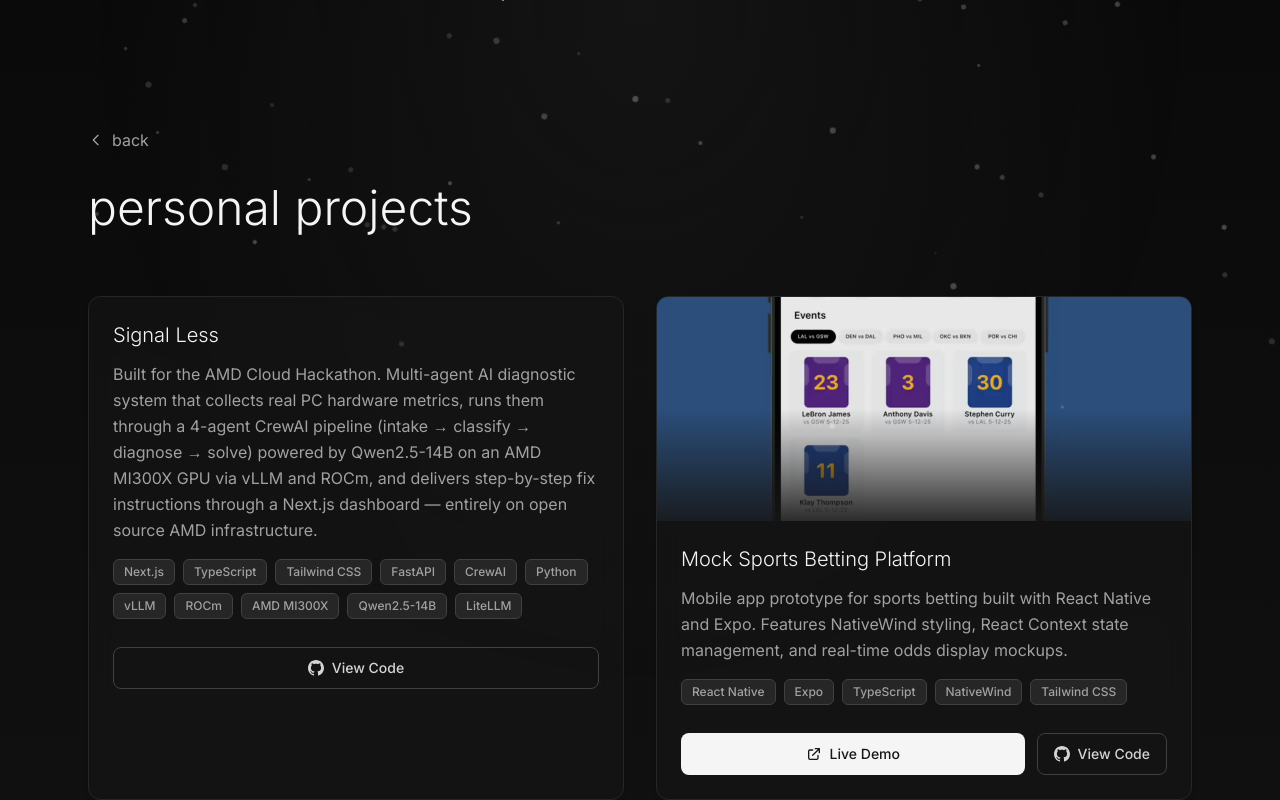
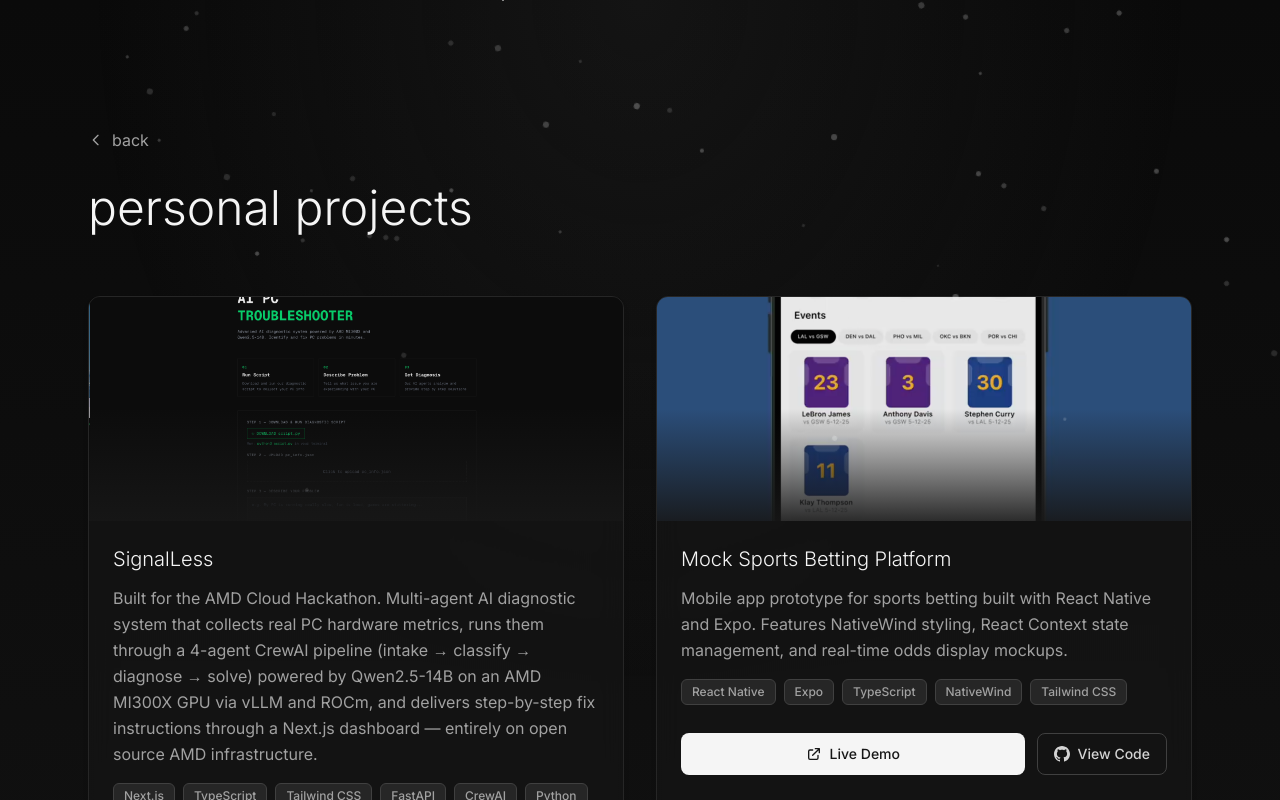
Before and after one commit to thomxsnguyen/personal_portfolio, a React (Vite) app: page /personal-projects in a window 1280 px wide. Shown: the top 800 px of the page. Built offline with nearby package versions, Linux system fonts and the light colour scheme.

Commit message:
added picture

```diff
--- a/src/pages/PersonalProjects.tsx
+++ b/src/pages/PersonalProjects.tsx
@@ -37,7 +37,7 @@ function PersonalProjects() {
 
   const personalProjects: ProjectItem[] = [
     {
-      title: "Signal Less",
+      title: "SignalLess",
       description:
         "Built for the AMD Cloud Hackathon. Multi-agent AI diagnostic system that collects real PC hardware metrics, runs them through a 4-agent CrewAI pipeline (intake → classify → diagnose → solve) powered by Qwen2.5-14B on an AMD MI300X GPU via vLLM and ROCm, and delivers step-by-step fix instructions through a Next.js dashboard — entirely on open source AMD infrastructure.",
       technologies: [
@@ -54,6 +54,7 @@ function PersonalProjects() {
         "LiteLLM",
       ],
       githubLink: "https://github.com/thomxsnguyen/signal-less",
+      imageUrl: "/signal_less.png",
     },
     {
       title: "Mock Sports Betting Platform",
--- a/src/pages/Projects.tsx
+++ b/src/pages/Projects.tsx
@@ -119,7 +119,7 @@ function Projects() {
 
   const personalProjects: ProjectItem[] = [
     {
-      title: "Signal Less",
+      title: "SignalLess",
       description:
         "Built for the AMD Cloud Hackathon. Multi-agent AI diagnostic system that collects real PC hardware metrics, runs them through a 4-agent CrewAI pipeline (intake → classify → diagnose → solve) powered by Qwen2.5-14B on an AMD MI300X GPU via vLLM and ROCm, and delivers step-by-step fix instructions through a Next.js dashboard — entirely on open source AMD infrastructure.",
       technologies: [
@@ -136,6 +136,7 @@ function Projects() {
         "LiteLLM",
       ],
       githubLink: "https://github.com/thomxsnguyen/signal-less",
+      imageUrl: "/signal_less.png",
     },
     {
       title: "Mock Sports Betting Platform",
```
Also changed, not shown: public/signal_less.png (renamed from public/signal less.png).
